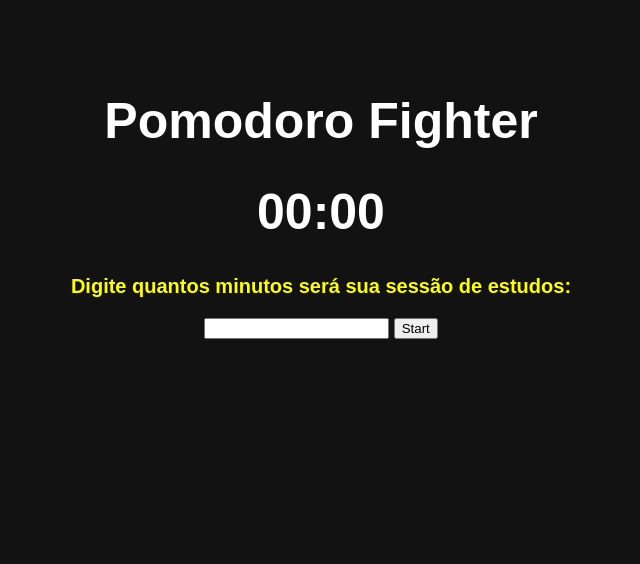
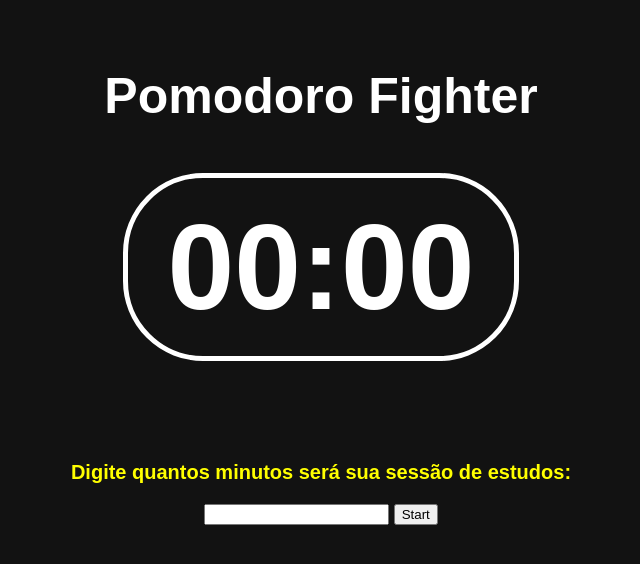
Before and after one commit to codebyaires/pomodoro-fighter, a PHP site: page / in a window 1280 px wide. Shown: the top 564 px of the page, without its empty margins (319-959 px from the left). Run offline with PHP 8.4, Linux system fonts and the light colour scheme.

Commit message:
new changes

```diff
--- a/index.php
+++ b/index.php
@@ -4,8 +4,17 @@
     <meta charset="UTF-8">
     <title>Pomodoro Fighter</title>
     <style>
-        body { background-color: #121212; color: white; font-family: sans-serif; text-align: center; padding-top: 50px; }
+        body { background-color: #121212; color: white; font-family: sans-serif; text-align: center; padding-top: 25px; }
         h1 { font-size: 50px; }
+
+        #timerDisplay {
+            font-size: 120px;
+            border: 5px solid white;
+            border-radius: 80px;
+            padding: 20px 40px;
+            display: inline-block;
+            margin-top: 15px;
+        }
         #session
         {
              color: yellow;
--- a/script.js
+++ b/script.js
@@ -2,11 +2,13 @@
 const display = document.getElementById('timerDisplay');
 const inputTime = document.getElementById('timeInput');
 const btnStart = document.getElementById('btnStart');
+let temporizador = 0;
 
 console.log(display, inputTime, btnStart);
 
 // 2. THE CLICK EVENT
 btnStart.addEventListener('click', function(){
+    clearInterval(temporizador);
 
     let minutes = Number(inputTime.value);
     console.log('O usuário deseja estudar: ', minutes, ' minutos');
@@ -14,14 +16,14 @@ btnStart.addEventListener('click', function(){
     let totalTime = minutes * 60;
 
     // Engine Ignition, Continuous Loop
-    let temporizador = setInterval(function () {
+    temporizador = setInterval(function () {
 
         totalTime = totalTime - 1;
 
         let minutosAtuais = Math.floor(totalTime / 60);
         let segundosAtuais = totalTime % 60;
 
-        console.log(minutosAtuais, segundosAtuais);
+        display.innerText = minutosAtuais + ":" + segundosAtuais;
 
         // Stop machine IF
         if (totalTime <= 0) {
```
